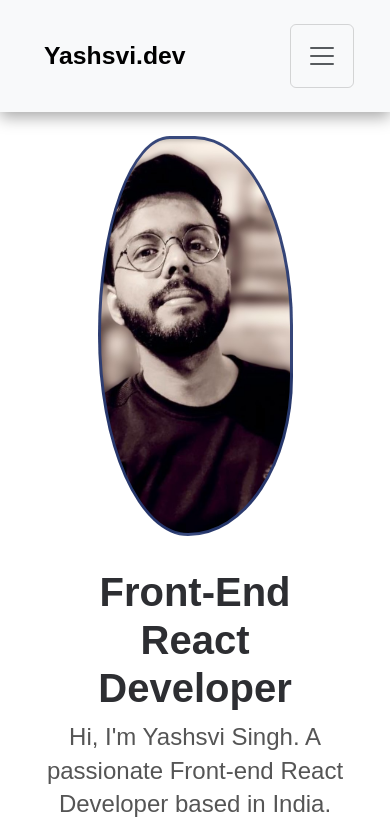
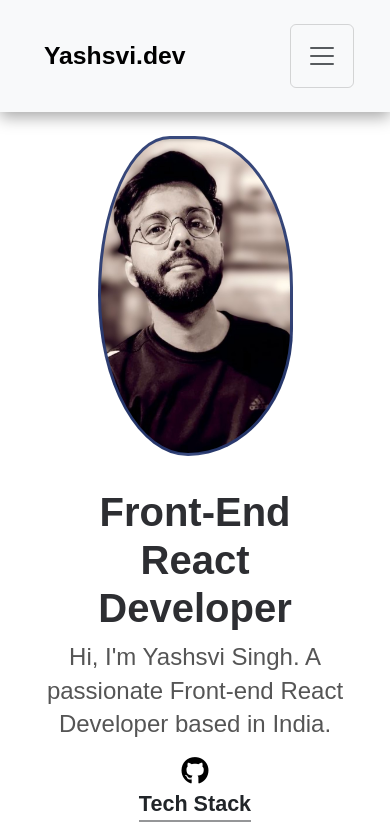
Before and after one commit to yashsvi1010/mysite, a React (Create React App) app: page / in a window 390 px wide. Shown: the top 837 px of the page. Built offline with nearby package versions, Linux system fonts and the light colour scheme; a web font is replaced by a local one.

Commit message:
upadted home section

```diff
--- a/src/App.css
+++ b/src/App.css
@@ -224,7 +224,7 @@ ul {
     line-height: 1.4;
   }
   .home-img {
-    height: 25rem;
+    height: 20rem;
 
     width: 50vw;
   }
--- a/src/components/Home.js
+++ b/src/components/Home.js
@@ -11,8 +11,15 @@ function Home() {
                 <h2 className="fw-bolder">Front-End React Developer</h2>
                 <p>
                   Hi, I'm Yashsvi Singh. A passionate Front-end React Developer
-                  based in India.
+                  based in India.{" "}
                 </p>
+                <a
+                  href="https://github.com/yashsvi1010"
+                  style={{ textDecoration: "none", color: "black" }}
+                  target="_blank"
+                >
+                  <i className="fa-brands fa-github mx-3 fs-1"></i>
+                </a>
                 <span></span>
               </div>
               <div className="home-img"></div>
```
